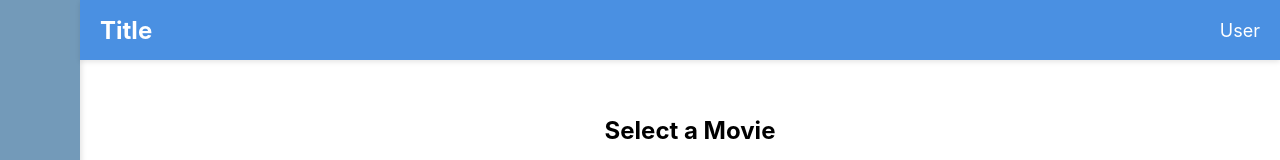
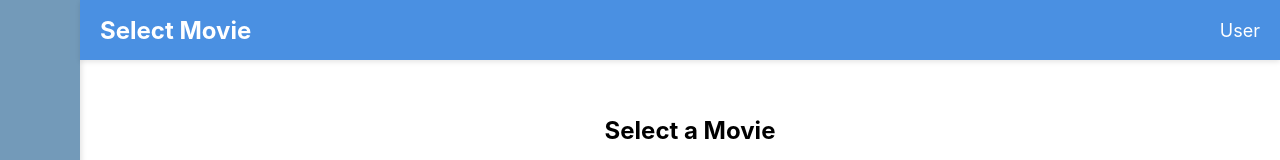
Before and after one commit to rhythm1124/Booking-app-, a React (Create React App) app in the folder bookingapp/: page / in a window 1280 px wide. Shown: the top 160 px of the page. Built offline with nearby package versions, Linux system fonts and the light colour scheme; grey boxes are pictures that could not be loaded.

Commit message:
Update navbar.js

```diff
--- a/bookingapp/src/components/navbar.js
+++ b/bookingapp/src/components/navbar.js
@@ -1,16 +1,32 @@
 import React, { useState } from 'react';
+import { useLocation } from 'react-router-dom';
 import '../styles/navbar.css';
 
 const NavBar = () => {
     const [isOpen, setIsOpen] = useState(false);
+    const location = useLocation();
 
     const toggleMenu = () => {
         setIsOpen(!isOpen);
     };
 
+    // Map current path to page title
+    const getPageTitle = () => {
+        switch (location.pathname) {
+            case '/':
+                return 'Select Movie';
+            case '/form':
+                return 'Add Details';
+            case '/confirmation':
+                return 'Confirm';
+            default:
+                return 'Title';
+        }
+    };
+
     return (
         <nav className="navbar">
-            <div className="navbar-title">Title</div>
+            <div className="navbar-title">{getPageTitle()}</div>
             <div className="navbar-user">User</div>
             <div className="navbar-hamburger" onClick={toggleMenu}>
                 &#9776; {/* Unicode for the hamburger icon */}
```
